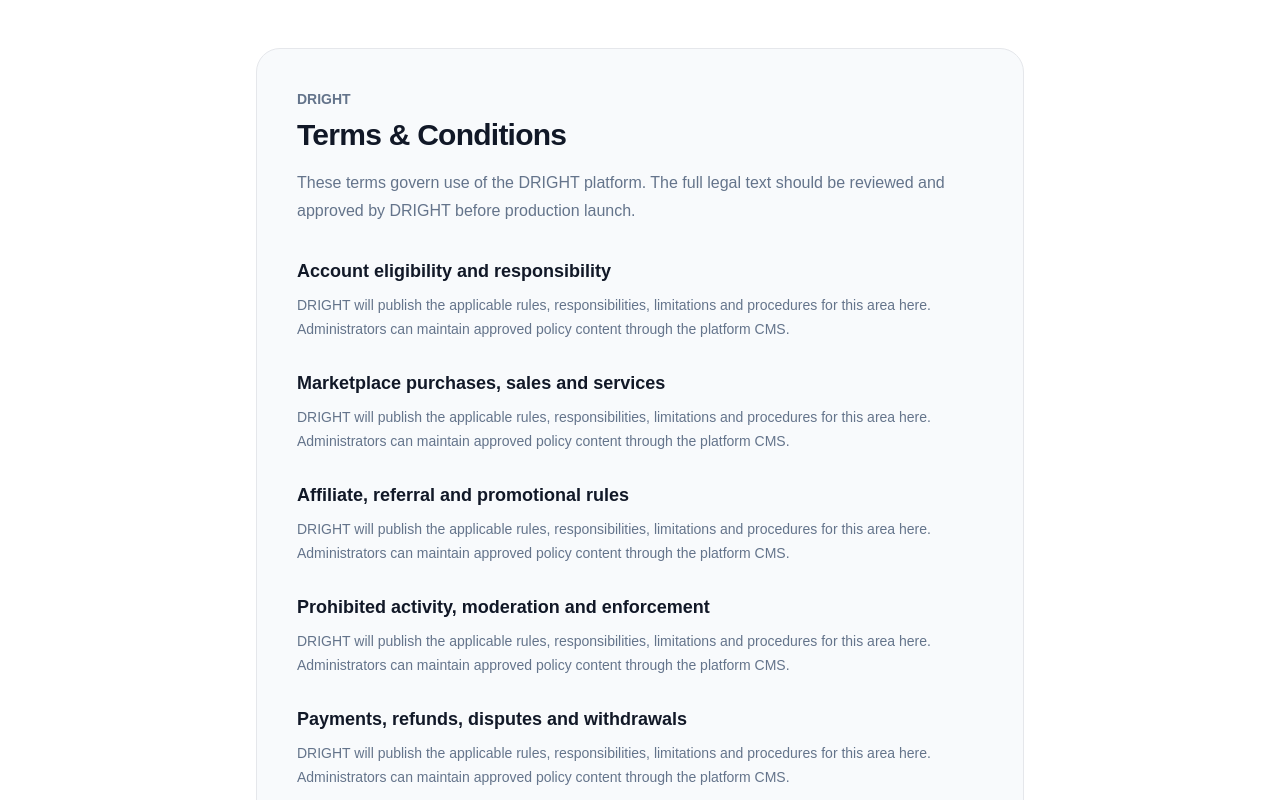
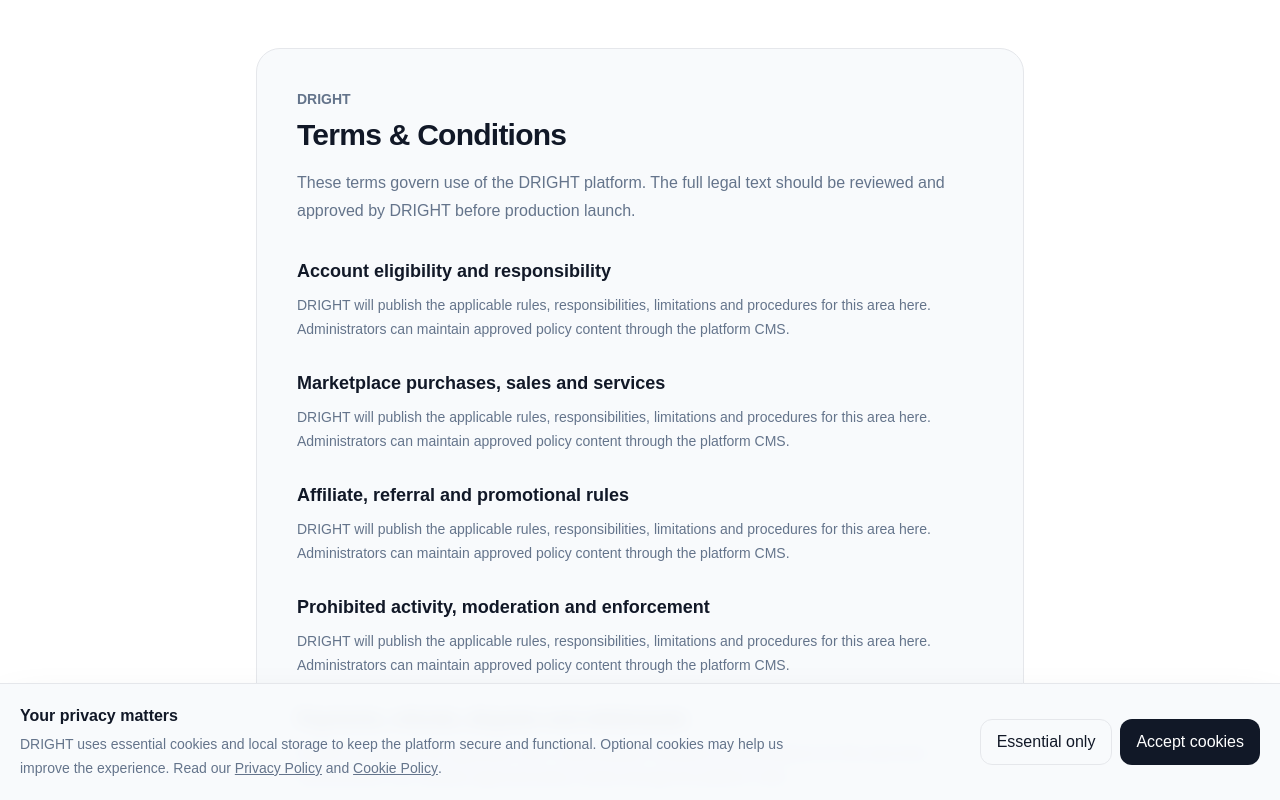
Before and after one commit to mavemarvy/DRIGHT, a Next.js app: page /terms in a window 1280 px wide. Shown: the top 800 px of the page. Built offline with nearby package versions, Linux system fonts and the light colour scheme.

Commit message:
feat: mount DRIGHT cookie consent globally

```diff
--- a/src/app/layout.tsx
+++ b/src/app/layout.tsx
@@ -1,7 +1,10 @@
 import type { Metadata } from "next";
 import { ThemeProvider } from "@/components/theme-provider";
+import { CookieBanner } from "@/components/cookie-banner";
 import "./globals.css";
+
 export const metadata: Metadata = { title:"DRIGHT", description:"DRIGHT — worldwide marketplace and social-commerce platform." };
+
 export default function RootLayout({children}:{children:React.ReactNode}) {
-  return <html lang="en" suppressHydrationWarning><body><ThemeProvider>{children}</ThemeProvider></body></html>;
+  return <html lang="en" suppressHydrationWarning><body><ThemeProvider>{children}<CookieBanner /></ThemeProvider></body></html>;
 }
```
